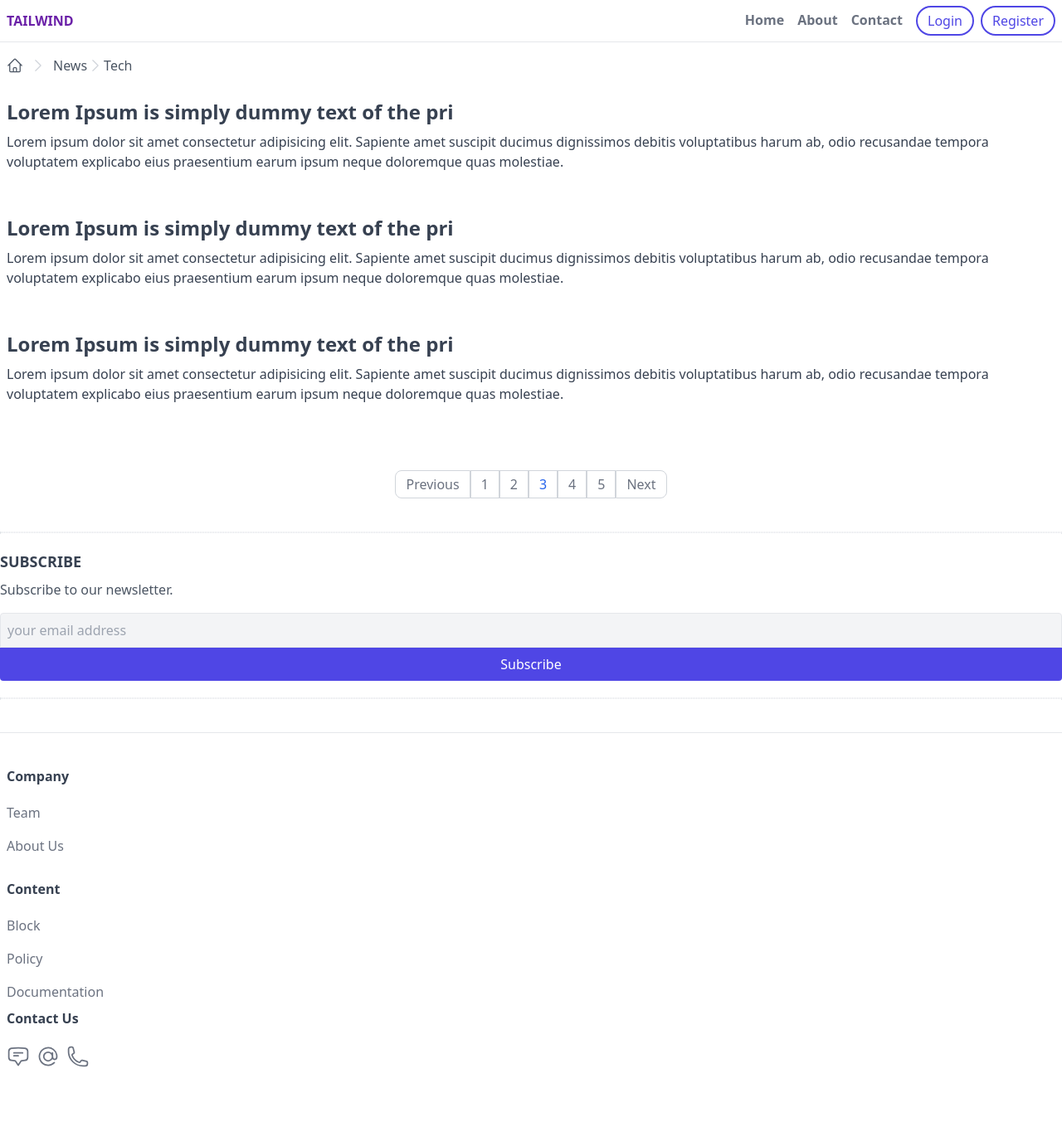
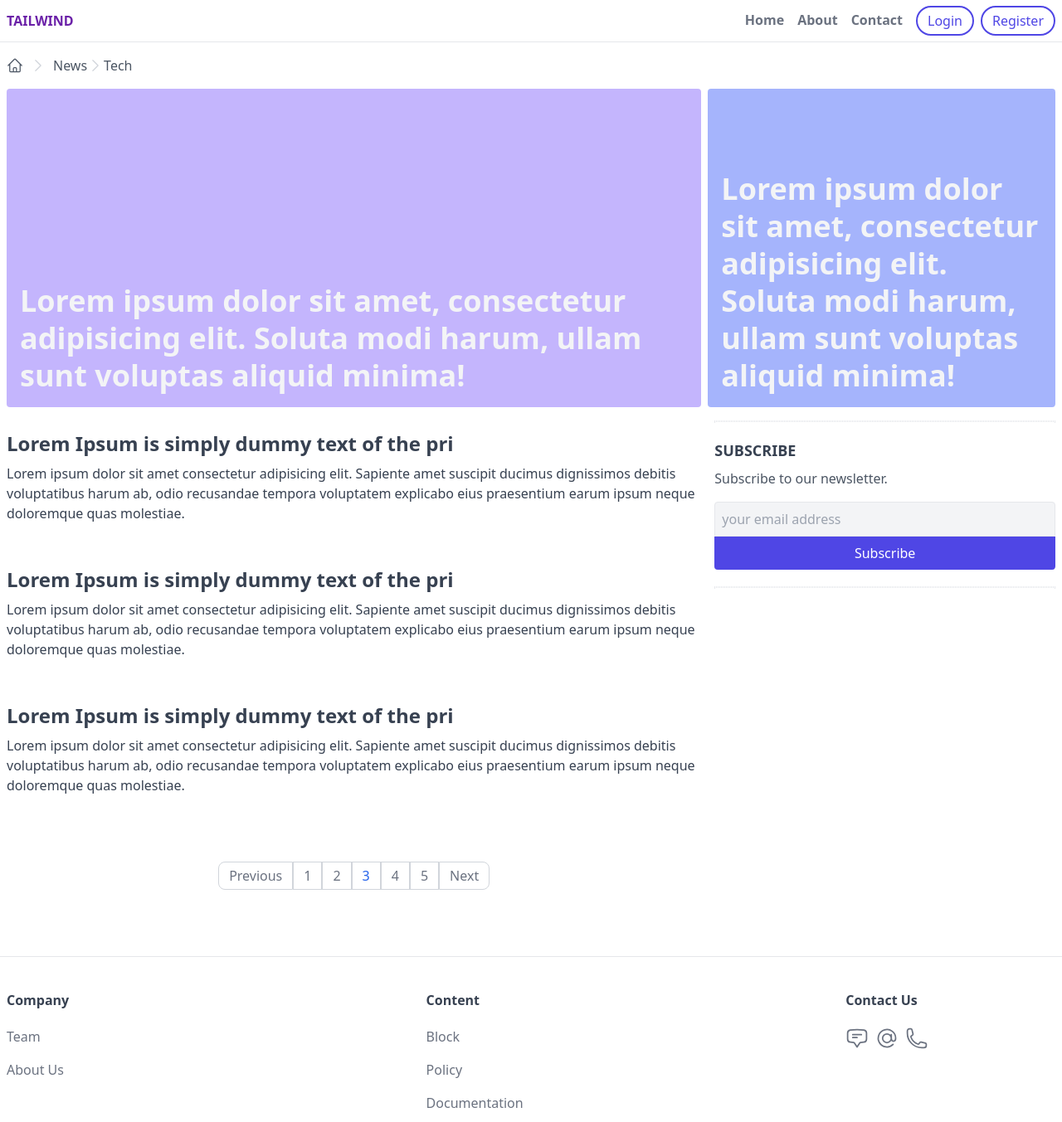
Before and after one commit to Shkirenkoroma/tailwindProgect, a website: page index.html in a window 1280 px wide. Shown: the whole page at 83% size. Drawn offline with Linux system fonts and the light colour scheme.

Commit message:
fix/TLW: added new blocks with style

```diff
--- a/index.html
+++ b/index.html
@@ -7,6 +7,7 @@
     <title>Tailwind CSS</title>
   </head>
   <body>
+    <div class="max-w-screen-xl mx-auto">
       <header class="px-2 border-b flex items-center justify-between">
         <a href="#" class="uppercase font-bold text-purple-800">Tailwind</a>
         <nav class="flex items-center">
@@ -41,7 +42,6 @@
           </ul>
         </nav>
       </header>
-    <main>
       <div class="px-2 flex items-center">
         <div class="py-4 overflow-y-auto whitespace-nowrap flex items-center">
           <a href="#" class="text-gray-600 hover:text-gray-900">
@@ -96,6 +96,35 @@
           <a href="#" class="text-gray-600 hover:text-gray-900">Tech</a>
         </div>
       </div>
+
+      <section class="px-2 flex space-x-2">
+        <a
+          href="#"
+          class=" w-2/3 bg-violet-300 h-96 mb-4 relative rounded inline-block overflow-hidden"
+        >
+          <div class="p-4 absolute bottom-0 left-0 z-20">
+            <h2 class="text-4xl font-semibold text-gray-100 leading-tight">
+              Lorem ipsum dolor sit amet, consectetur adipisicing elit. Soluta
+              modi harum, ullam sunt voluptas aliquid minima!
+            </h2>
+          </div>
+        </a>
+
+        <a
+        href="#"
+        class="w-1/3 bg-indigo-300 h-96 mb-4 relative rounded inline-block overflow-hidden"
+      >
+        <div class="p-4 absolute bottom-0 left-0 z-20">
+          <h2 class="text-4xl font-semibold text-gray-100 leading-tight">
+            Lorem ipsum dolor sit amet, consectetur adipisicing elit. Soluta
+            modi harum, ullam sunt voluptas aliquid minima!
+          </h2>
+        </div>
+      </a>
+      </section>
+
+      <main class="flex">
+        <div class="w-2/3">
           <section class="px-2">
             <a class="block mb-10" href="#">
               <div class="flex">
@@ -105,9 +134,10 @@
                   </h3>
                   <p class="text-gray-700">
                     Lorem ipsum dolor sit amet consectetur adipisicing elit.
-                Sapiente amet suscipit ducimus dignissimos debitis voluptatibus
-                harum ab, odio recusandae tempora voluptatem explicabo eius
-                praesentium earum ipsum neque doloremque quas molestiae.
+                    Sapiente amet suscipit ducimus dignissimos debitis
+                    voluptatibus harum ab, odio recusandae tempora voluptatem
+                    explicabo eius praesentium earum ipsum neque doloremque quas
+                    molestiae.
                   </p>
                 </div>
               </div>
@@ -120,9 +150,10 @@
                   </h3>
                   <p class="text-gray-700">
                     Lorem ipsum dolor sit amet consectetur adipisicing elit.
-                Sapiente amet suscipit ducimus dignissimos debitis voluptatibus
-                harum ab, odio recusandae tempora voluptatem explicabo eius
-                praesentium earum ipsum neque doloremque quas molestiae.
+                    Sapiente amet suscipit ducimus dignissimos debitis
+                    voluptatibus harum ab, odio recusandae tempora voluptatem
+                    explicabo eius praesentium earum ipsum neque doloremque quas
+                    molestiae.
                   </p>
                 </div>
               </div>
@@ -135,9 +166,10 @@
                   </h3>
                   <p class="text-gray-700">
                     Lorem ipsum dolor sit amet consectetur adipisicing elit.
-                Sapiente amet suscipit ducimus dignissimos debitis voluptatibus
-                harum ab, odio recusandae tempora voluptatem explicabo eius
-                praesentium earum ipsum neque doloremque quas molestiae.
+                    Sapiente amet suscipit ducimus dignissimos debitis
+                    voluptatibus harum ab, odio recusandae tempora voluptatem
+                    explicabo eius praesentium earum ipsum neque doloremque quas
+                    molestiae.
                   </p>
                 </div>
               </div>
@@ -185,6 +217,8 @@
               </li>
             </ul>
           </div>
+        </div>
+        <div class="w-1/3 px-2">
           <div class="border border-dotted"></div>
           <div class="my-5">
             <h5 class="font-bold text-lg uppercase text-gray-700 mb-2">
@@ -203,10 +237,11 @@
             </button>
           </div>
           <div class="border border-dotted"></div>
+        </div>
       </main>
       <footer class="border-t mt-10 py-10 px-2">
-      <div>
-        <div class="mb-5">
+        <div class="flex">
+          <div class="mb-5 w-2/5">
             <h6 class="font-semibold text-gray-700 mb-3">Company</h6>
             <ul>
               <li>
@@ -221,7 +256,7 @@
               </li>
             </ul>
           </div>
-        <div>
+          <div class="w-2/5">
             <h6 class="font-semibold text-gray-700 mb-3">Content</h6>
             <ul>
               <li>
@@ -254,7 +289,7 @@
               </li>
             </ul>
           </div>
-        <div>
+          <div class="w-1/5">
             <h6 class="font-semibold text-gray-700 mb-3">Contact Us</h6>
             <ul class="flex">
               <li class="mr-2">
@@ -323,5 +358,6 @@
           </div>
         </div>
       </footer>
+    </div>
   </body>
 </html>
```
Also changed, not shown: public/styles.css. Lines whose indentation alone changed are shown as unchanged.
